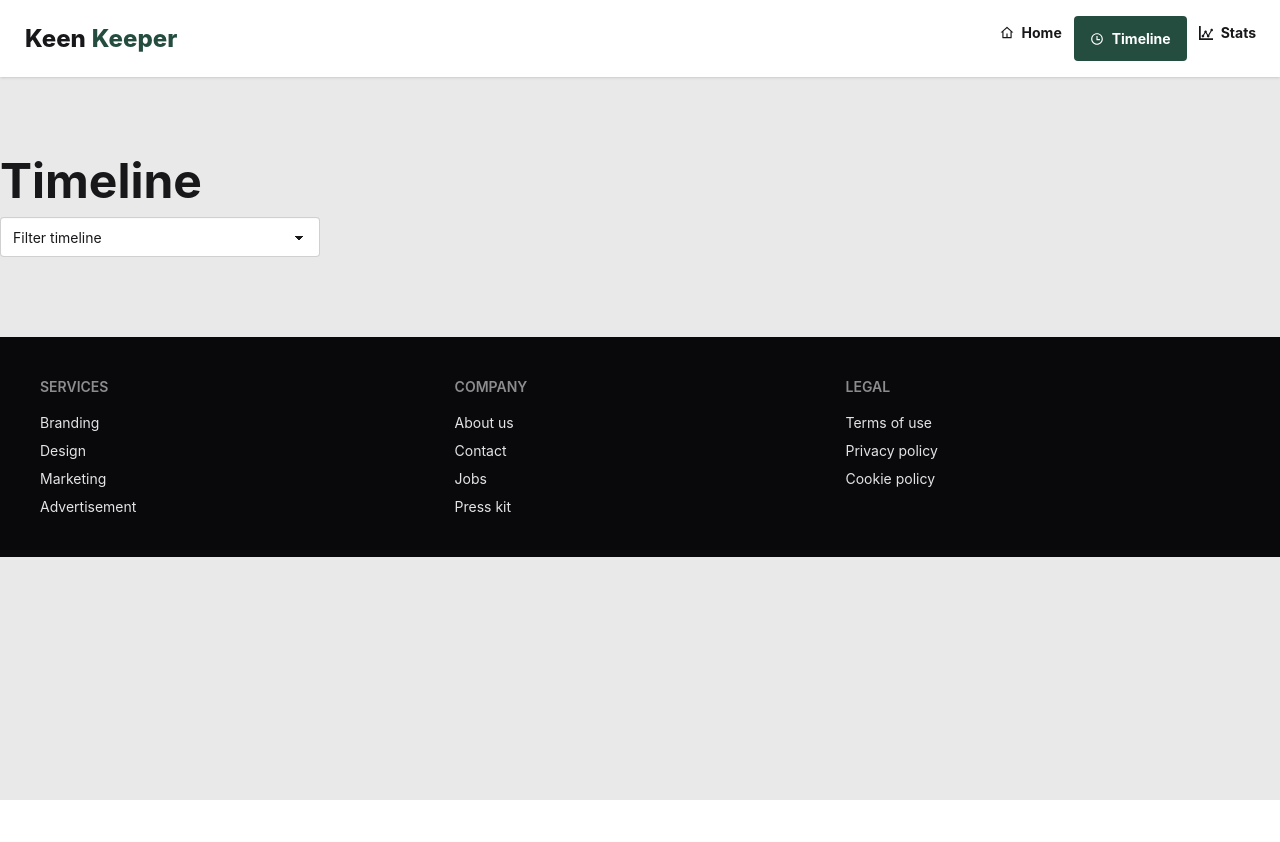
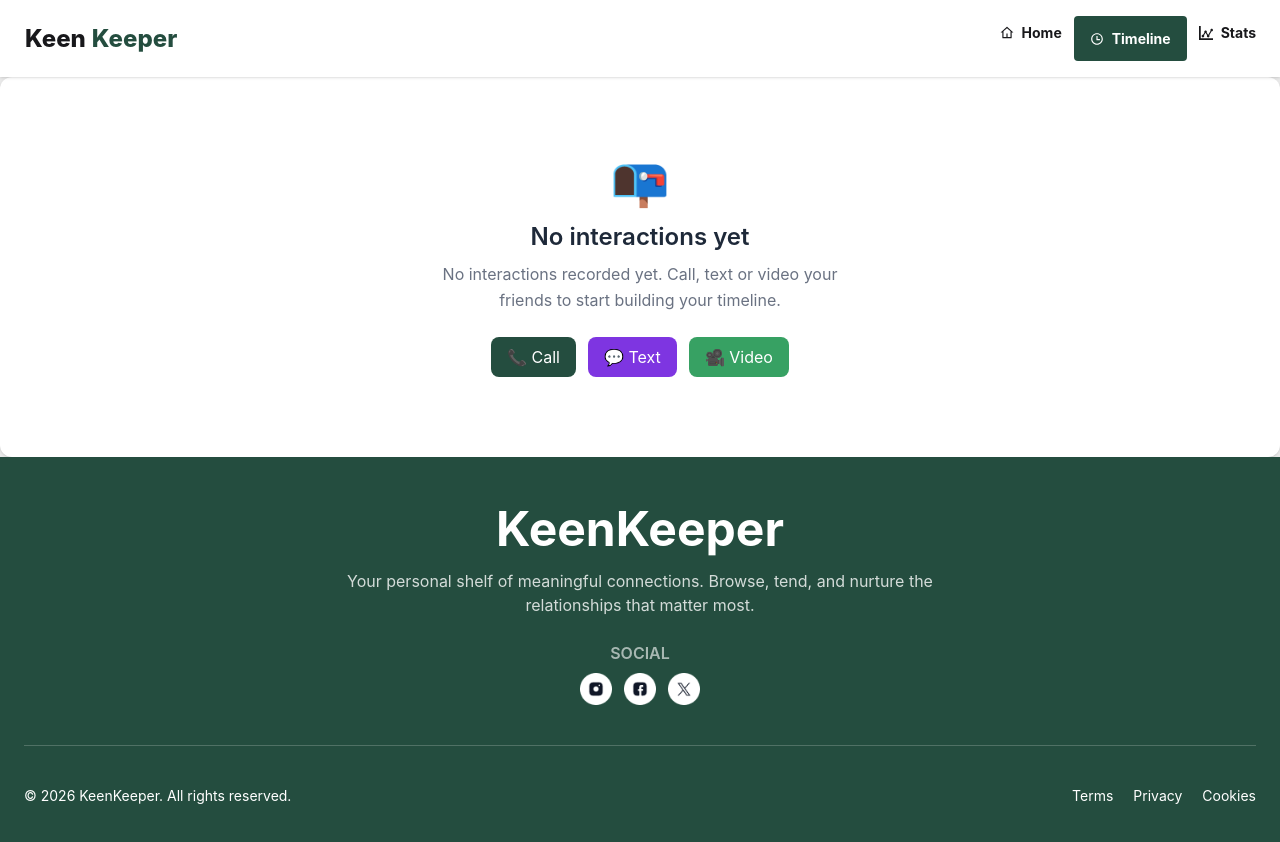
Before and after one commit to nasrullah-nobin/Keen-Keeper-web, a Next.js app: page /timeline in a window 1280 px wide. Shown: the top 842 px of the page. Before the commit the page ends 800 px from the top, so only its background shows below. Built offline with nearby package versions, Linux system fonts and the light colour scheme.

Commit message:
complete footer layout with centered branding and social links

```diff
--- a/src/Components/Footer/Footer.jsx
+++ b/src/Components/Footer/Footer.jsx
@@ -1,30 +1,82 @@
-import React from 'react';
+import Image from "next/image";
+import React from "react";
+import instagram from "@/assets/instagram.png";
+import facebook from "@/assets/facebook.png";
+import twitter from "@/assets/twitter.png";
 
 const Footer = () => {
-    return (
-        <footer className="footer sm:footer-horizontal bg-neutral text-neutral-content p-10">
-  <nav>
-    <h6 className="footer-title">Services</h6>
-    <a className="link link-hover">Branding</a>
-    <a className="link link-hover">Design</a>
-    <a className="link link-hover">Marketing</a>
-    <a className="link link-hover">Advertisement</a>
+  return (
+ <footer className="bg-[#244D3F] text-white px-6 py-12">
+
+
+  <div className="text-center max-w-2xl mx-auto">
+
+
+    <h2 className="text-5xl font-bold mb-4">KeenKeeper</h2>
+
+
+    <p className="text-sm md:text-base opacity-80 mb-6">
+      Your personal shelf of meaningful connections. Browse, tend, and
+      nurture the relationships that matter most.
+    </p>
+
+   <nav>
+    <h6 className="footer-title">Social</h6>
+   <div className="flex justify-center items-center gap-3">
+  <a>
+    <Image
+      src={instagram}
+      alt="instagram"
+      width={32}
+      height={32}
+      className="hover:scale-110 transition duration-300"
+    />
+  </a>
+
+  <a>
+    <Image
+      src={facebook}
+      alt="facebook"
+      width={32}
+      height={32}
+      className="hover:scale-110 transition duration-300"
+    />
+  </a>
+
+  <a>
+    <Image
+      src={twitter}
+      alt="twitter"
+      width={32}
+      height={32}
+      className="hover:scale-110 transition duration-300"
+    />
+  </a>
+</div>
   </nav>
-  <nav>
-    <h6 className="footer-title">Company</h6>
-    <a className="link link-hover">About us</a>
-    <a className="link link-hover">Contact</a>
-    <a className="link link-hover">Jobs</a>
-    <a className="link link-hover">Press kit</a>
-  </nav>
-  <nav>
-    <h6 className="footer-title">Legal</h6>
-    <a className="link link-hover">Terms of use</a>
-    <a className="link link-hover">Privacy policy</a>
-    <a className="link link-hover">Cookie policy</a>
-  </nav>
+  </div>
+
+
+  <div className="border-t border-white/20 my-10"></div>
+
+
+  <div className="flex flex-col md:flex-row justify-between items-center gap-4 text-sm">
+
+
+    <p>
+      © {new Date().getFullYear()} KeenKeeper. All rights reserved.
+    </p>
+
+
+    <div className="flex gap-5">
+      <a className="hover:underline">Terms</a>
+      <a className="hover:underline">Privacy</a>
+      <a className="hover:underline">Cookies</a>
+    </div>
+
+  </div>
 </footer>
-    );
+  );
 };
 
 export default Footer;
--- a/src/app/stats/page.jsx
+++ b/src/app/stats/page.jsx
@@ -15,6 +15,22 @@ const StatsPage = () => {
     { type: "Text", count: text.length },
     { type: "Video", count: video.length },
   ];
+
+  if(timeline.length=== 0){
+    return <div className="flex flex-col items-center justify-center text-center py-20 px-6 bg-white rounded-xl shadow-sm">
+
+  <div className="text-5xl mb-4">📊</div>
+
+  <h2 className="text-2xl font-semibold text-gray-800 mb-2">
+    No analytics available yet
+  </h2>
+
+  <p className="text-gray-500 max-w-md leading-relaxed">
+    Start interacting with your friends to see insights like calls, texts, and video activity here.
+  </p>
+
+</div>
+  }
   return (
     <div className="w-7xl mx-auto py-20 space-y-6">
       <h1 className="font-bold text-5xl">Friendship Analytics</h1>
--- a/src/app/timeline/page.jsx
+++ b/src/app/timeline/page.jsx
@@ -7,7 +7,38 @@ import { MdOutlineAddIcCall } from "react-icons/md";
 
 const TimelinePage = () => {
   const { timeline, friends } = useContext(FriendContext);
+  if (timeline.length === 0) {
+    return (
+      <div className="flex flex-col items-center justify-center text-center py-20 px-6 bg-white rounded-xl shadow-sm">
+        {/* Icon */}
+        <div className="text-5xl mb-4">📭</div>
 
+        {/* Title */}
+        <h2 className="text-2xl font-semibold text-gray-800 mb-2">
+          No interactions yet
+        </h2>
+
+        {/* Description */}
+        <p className="text-gray-500 max-w-md leading-relaxed">
+          No interactions recorded yet. Call, text or video your friends to
+          start building your timeline.
+        </p>
+
+        {/* CTA Buttons */}
+        <div className="flex gap-3 mt-6">
+          <button className="px-4 py-2 rounded-lg bg-[#244D3F] text-white hover:opacity-90">
+            📞 Call
+          </button>
+          <button className="px-4 py-2 rounded-lg bg-[#7E35E1] text-white hover:opacity-90">
+            💬 Text
+          </button>
+          <button className="px-4 py-2 rounded-lg bg-[#37A163] text-white hover:opacity-90">
+            🎥 Video
+          </button>
+        </div>
+      </div>
+    );
+  }
   return (
     <div className="py-20 w-7xl mx-auto space-y-3">
       <h6 className="text-5xl font-bold">Timeline </h6>
```
